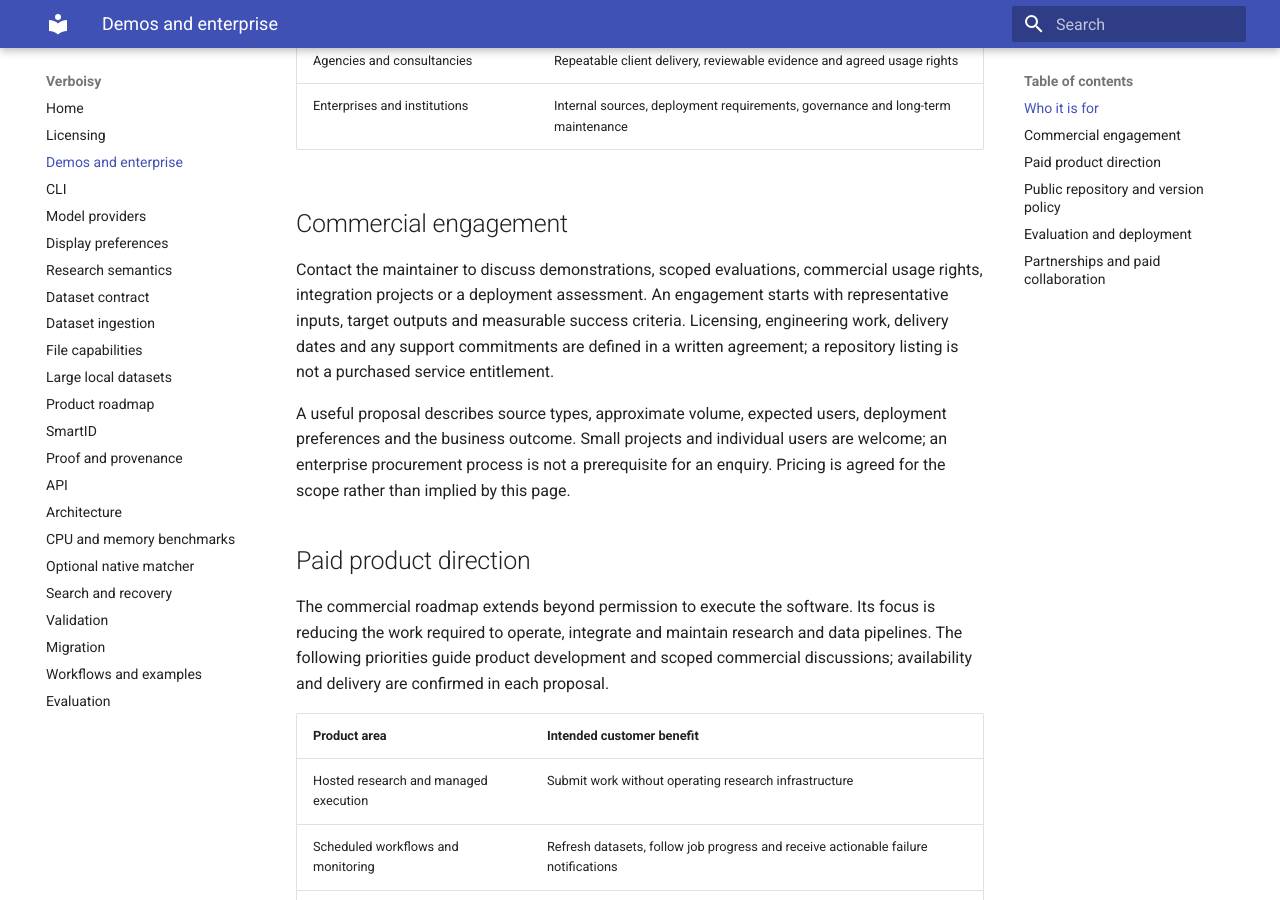
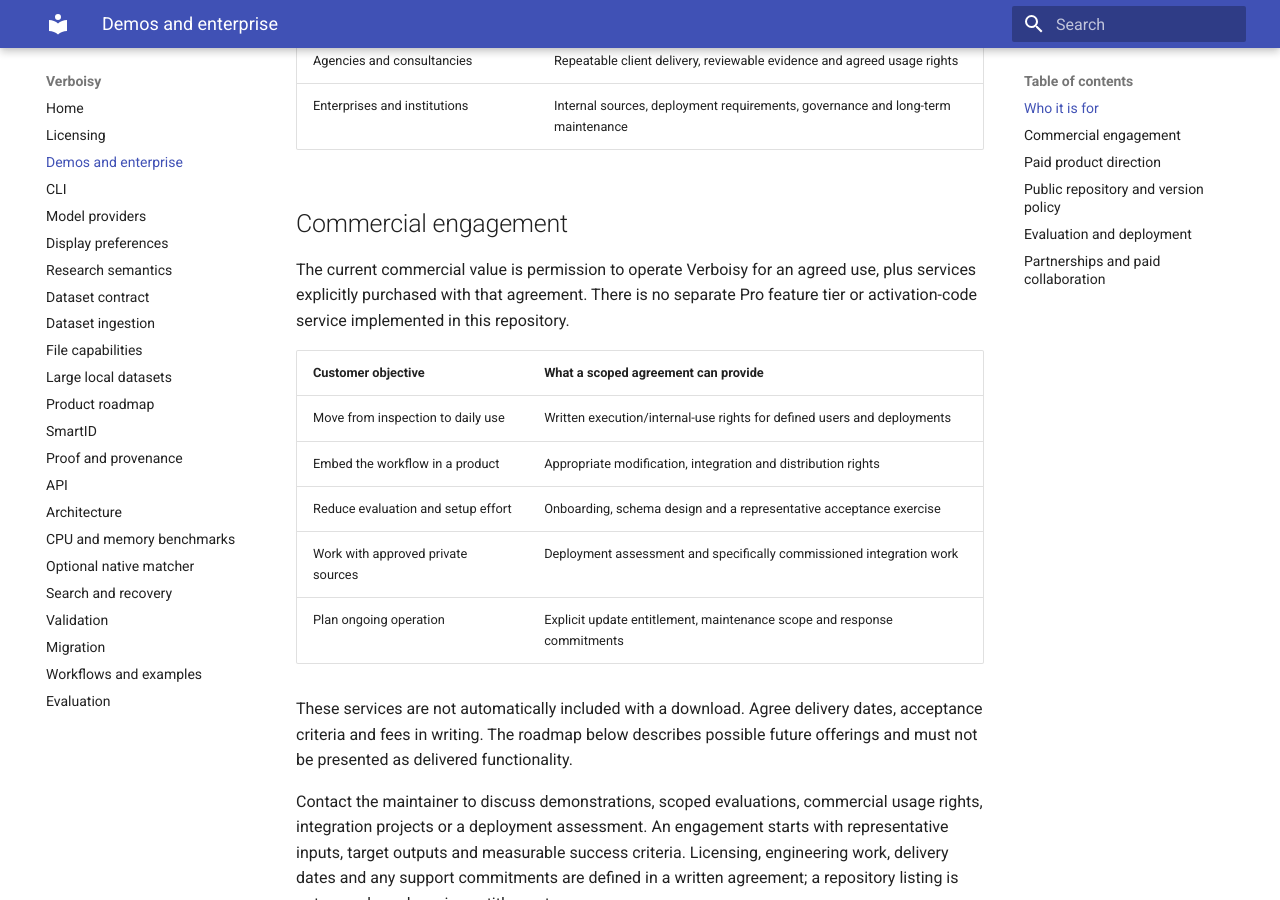
Before and after one commit to EmanueleTorrisi/verboisy, an MkDocs documentation site: the page built from docs/commercial.md, in a window 1280 px wide and 900 px high, scrolled down 558 px. Built offline with MkDocs 1.6.1 and Material for MkDocs 9.7.7, drawn with Linux system fonts in a browser that asks for light colours; some of the changed text lies outside the part shown.

Commit message:
docs(commercial): separate usage rights services and roadmap

```diff
--- a/docs/commercial.md
+++ b/docs/commercial.md
@@ -19,6 +19,22 @@
 | Enterprises and institutions | Internal sources, deployment requirements, governance and long-term maintenance |
 
 ## Commercial engagement
+
+The current commercial value is permission to operate Verboisy for an agreed use,
+plus services explicitly purchased with that agreement. There is no separate Pro
+feature tier or activation-code service implemented in this repository.
+
+| Customer objective | What a scoped agreement can provide |
+| --- | --- |
+| Move from inspection to daily use | Written execution/internal-use rights for defined users and deployments |
+| Embed the workflow in a product | Appropriate modification, integration and distribution rights |
+| Reduce evaluation and setup effort | Onboarding, schema design and a representative acceptance exercise |
+| Work with approved private sources | Deployment assessment and specifically commissioned integration work |
+| Plan ongoing operation | Explicit update entitlement, maintenance scope and response commitments |
+
+These services are not automatically included with a download. Agree delivery dates,
+acceptance criteria and fees in writing. The roadmap below describes possible future
+offerings and must not be presented as delivered functionality.
 
 Contact the maintainer to discuss demonstrations, scoped evaluations, commercial
 usage rights, integration projects or a deployment assessment. An engagement starts
@@ -56,6 +72,11 @@
 introduced. No fixed delivery date or universal connector support is implied.
 
 ## Public repository and version policy
+
+For initial private sales, deliver a tested wheel and the customer's actual agreement
+through a protected channel. A registry read token may gate later downloads; it does
+not disable installed copies. [Distribution](distribution.md) gives the terminal
+commands for public PyPI uploads, private deliveries and customer installation.
 
 The public repository is intended to remain a maintained technical reference,
 with documented capabilities, examples and versioned changes. Public updates and
```
